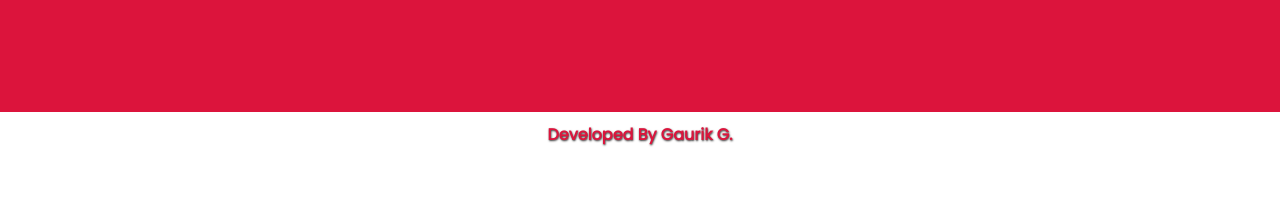
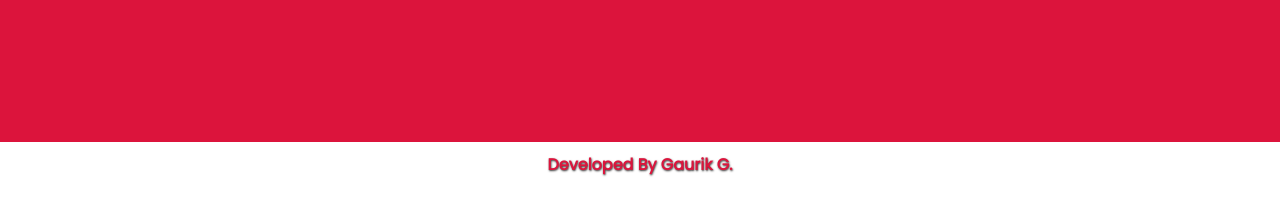
Before and after one commit to Gaurik-Gupta/Language_Detector, a plain HTML site: page index.html in a window 1280 px wide. Shown: the part 428-642 px from the top of the page. Drawn offline with Linux system fonts and the light colour scheme.

Commit message:
Update style.css

```diff
--- a/style.css
+++ b/style.css
@@ -55,7 +55,7 @@ h2{
     text-transform: uppercase;
 }
 #developer_footer{
-    margin-top: 115px;
+    margin-top: 145px;
     background-color: white;
     color: crimson;
     padding: 10px;
```
